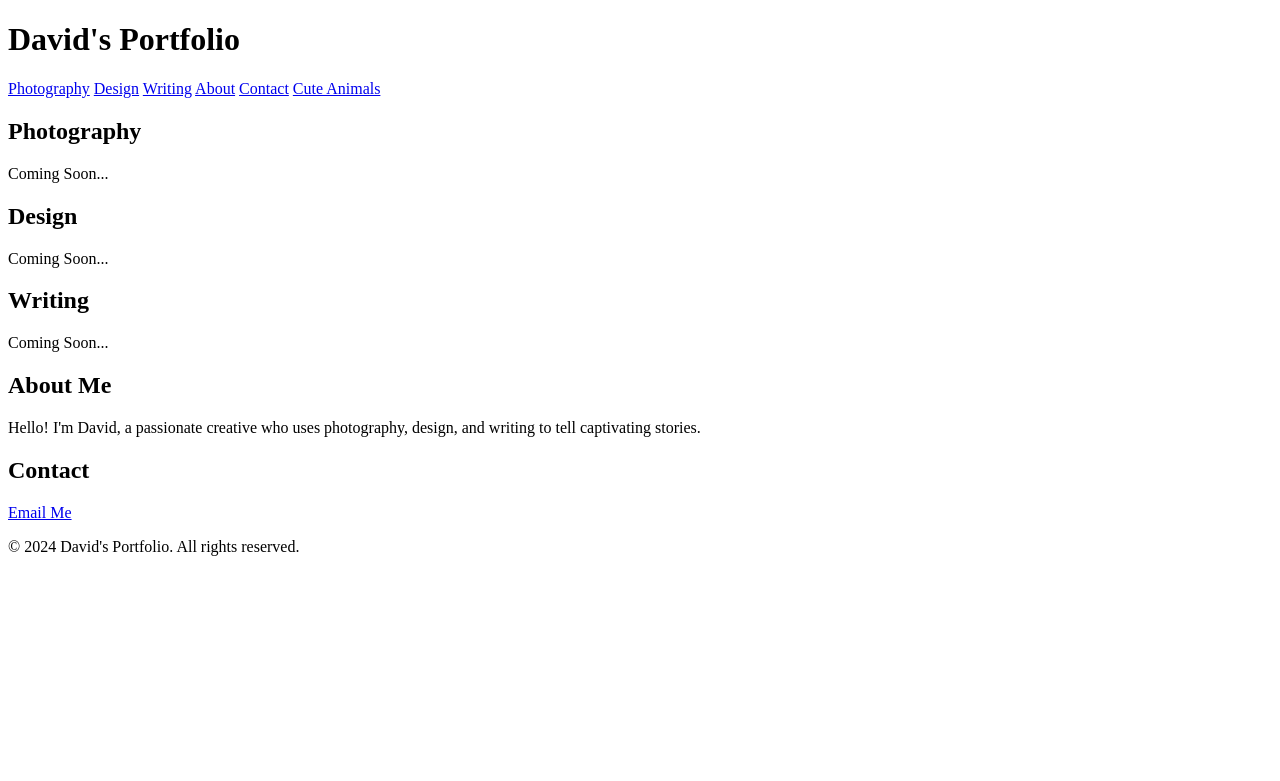
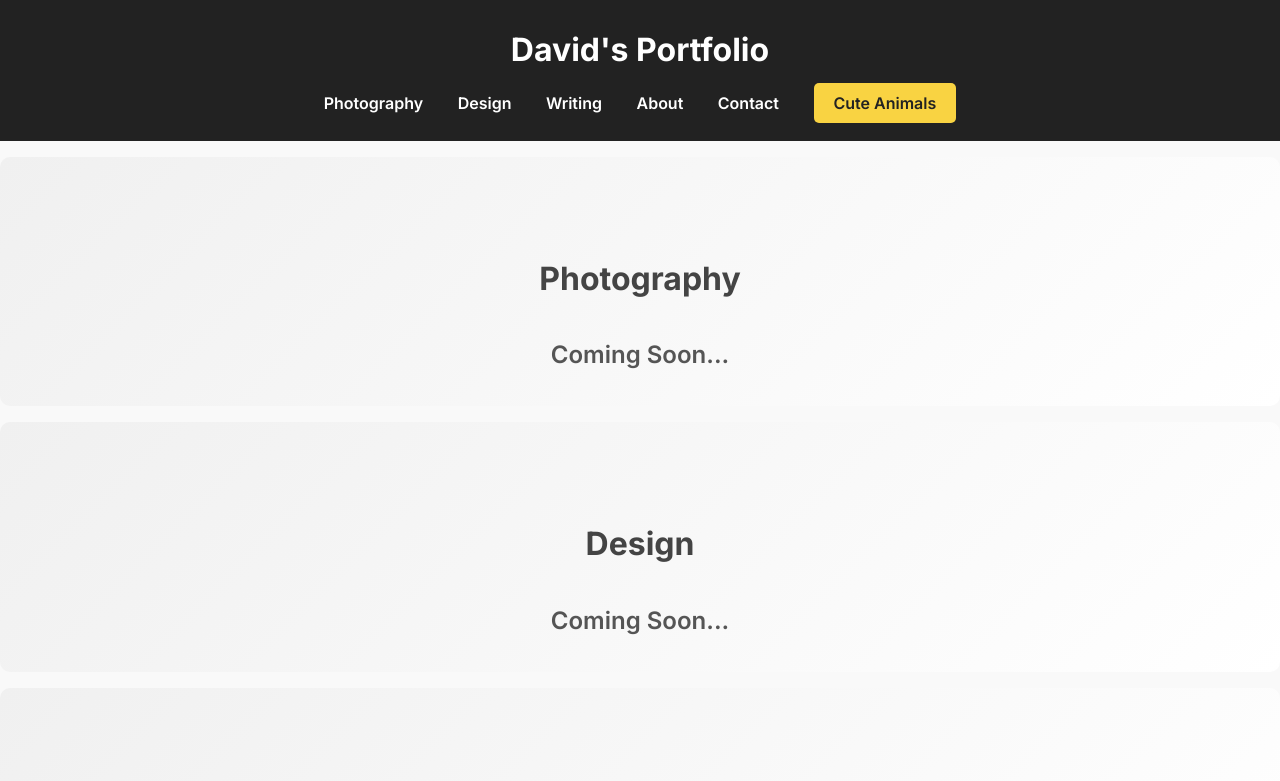
Before and after one commit to OhLookItsTheIRS/MyWebsiteiie, a plain HTML site: page index.html in a window 1280 px wide. Shown: the top 781 px of the page. Drawn offline with Linux system fonts and the light colour scheme.

Commit message:
Update style.css

```diff
--- a/style.css
+++ b/style.css
@@ -1,4 +1,100 @@
 /* General Reset */
+* {
+    margin: 0;
+    padding: 0;
+    box-sizing: border-box;
+}
+
+body {
+    font-family: 'Inter', sans-serif;
+    color: #333;
+    background-color: #f9f9f9;
+    line-height: 1.6;
+}
+
+/* Header */
+header {
+    background: #222;
+    color: #fff;
+    text-align: center;
+    padding: 1.5em 0;
+    position: sticky;
+    top: 0;
+    z-index: 1000;
+}
+
+header h1 {
+    font-size: 2rem;
+}
+
+header nav {
+    margin-top: 1em;
+}
+
+header nav a {
+    color: #fff;
+    margin: 0 15px;
+    text-decoration: none;
+    font-weight: 600;
+    transition: color 0.3s ease;
+}
+
+header nav a:hover {
+    color: #f9d342;
+}
+
+/* Section Titles */
+h2 {
+    text-align: center;
+    margin: 2em 0 1em;
+    font-size: 2rem;
+    color: #444;
+}
+
+/* Coming Soon Sections */
+.coming-soon {
+    background: linear-gradient(135deg, #f0f0f0, #ffffff);
+    padding: 2em;
+    margin: 1em auto;
+    text-align: center;
+    animation: fadeIn 1s ease-in-out;
+    border-radius: 10px;
+    transition: transform 0.3s ease;
+}
+
+.coming-soon:hover {
+    transform: scale(1.05);
+}
+
+.animated-text {
+    font-size: 1.5rem;
+    color: #555;
+    font-weight: 600;
+    animation: pulse 1.5s infinite ease-in-out;
+}
+
+/* Fun Section */
+#fun {
+    text-align: center;
+    margin-top: 3em;
+}
+
+.fun-button {
+    padding: 10px 20px;
+    background-color: #f9d342;
+    color: #222;
+    font-weight: 600;
+    text-decoration: none;
+    border-radius: 5px;
+    transition: transform 0.3s ease, background-color 0.3s ease;
+}
+
+.fun-button:hover {
+    background-color: #e8c23a;
+    transform: scale(1.1);
+}
+
+/* Animal Section */
 .animal-container {
     text-align: center;
     margin: 2em auto;
@@ -33,3 +129,12 @@ button:hover {
     border-radius: 10px;
     box-shadow: 0 0 15px rgba(249, 211, 66, 0.7);
 }
+
+/* Footer */
+footer {
+    text-align: center;
+    padding: 1.5em 0;
+    background: #222;
+    color: #fff;
+    font-size: 0.9rem;
+}
```
